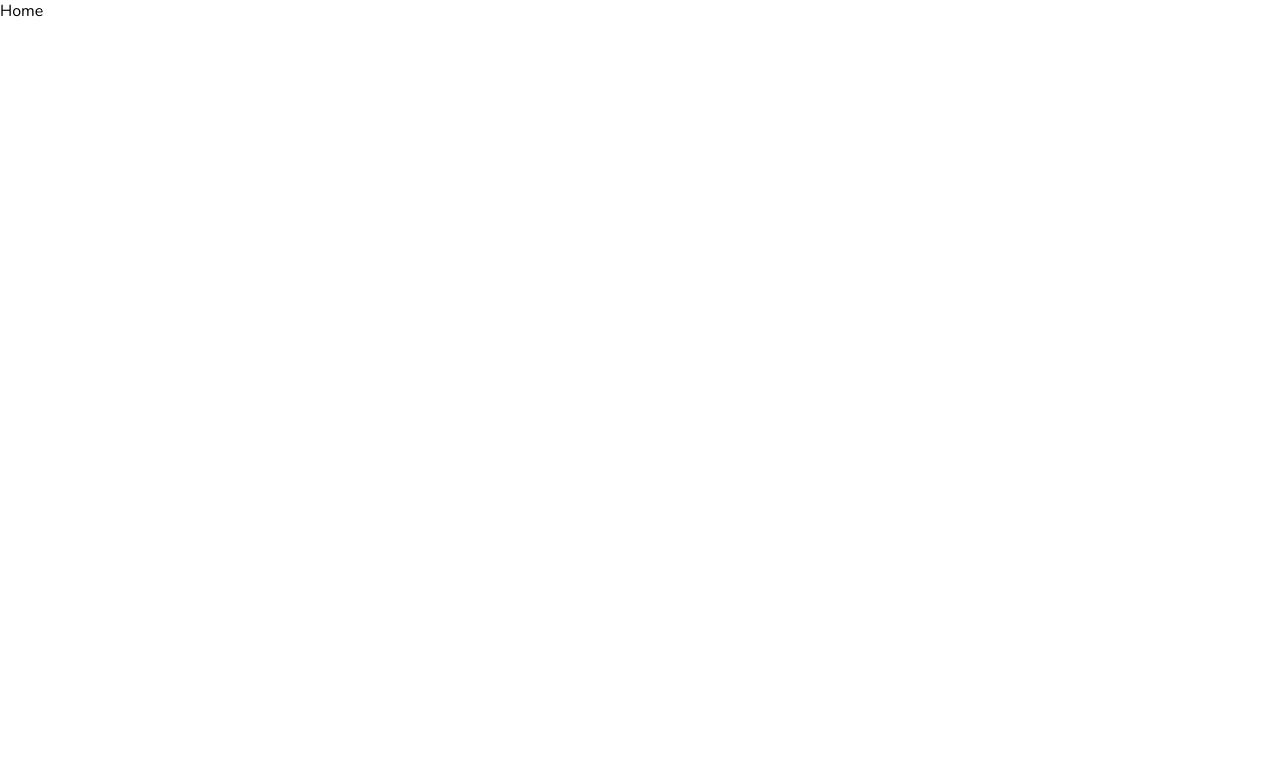
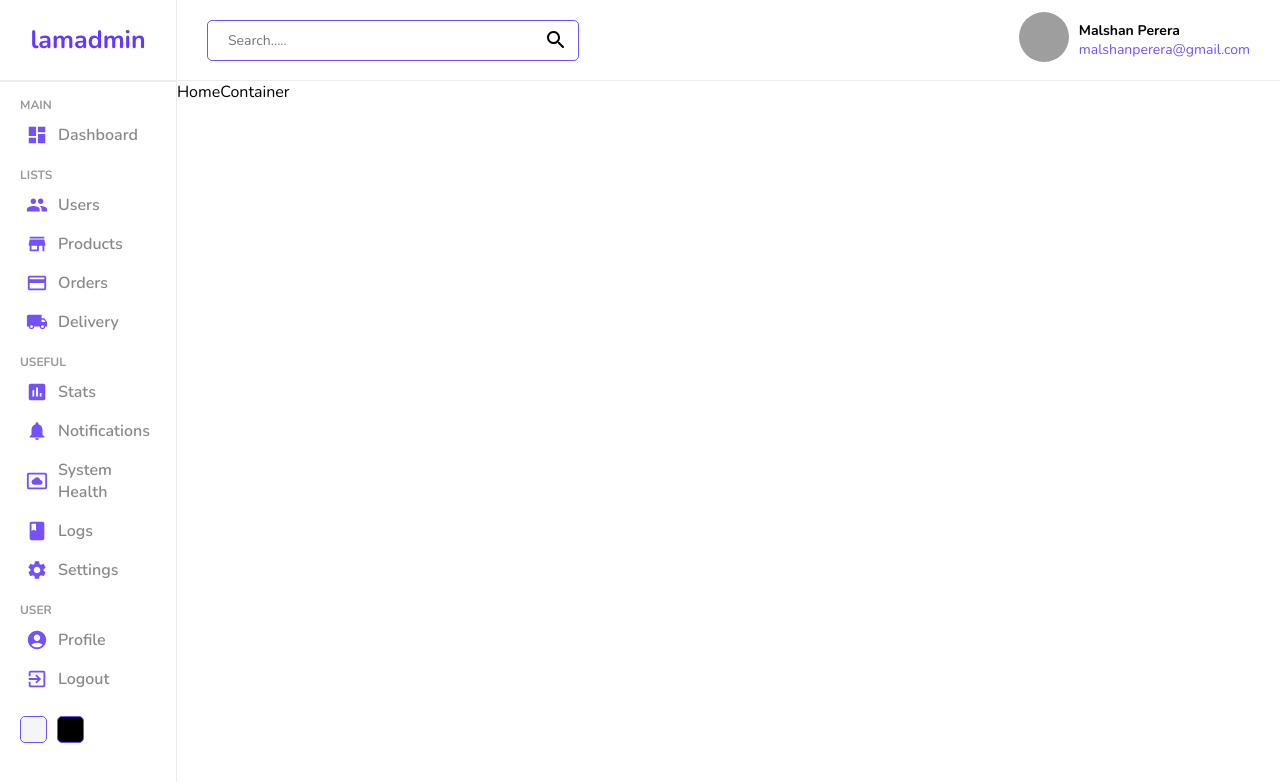
Before and after one commit to MalshanPerera/admin-panel-frontend, a React (Create React App) app: page / in a window 1280 px wide. Shown: the top 782 px of the page. Built offline with nearby package versions, Linux system fonts and the light colour scheme; grey boxes are pictures that could not be loaded.

Commit message:
Sidebar and Navbar

```diff
--- a/package.json
+++ b/package.json
@@ -3,6 +3,10 @@
   "version": "0.1.0",
   "private": true,
   "dependencies": {
+    "@emotion/react": "^11.9.3",
+    "@emotion/styled": "^11.9.3",
+    "@mui/icons-material": "^5.8.4",
+    "@mui/material": "^5.9.0",
     "@testing-library/jest-dom": "^5.16.4",
     "@testing-library/react": "^13.3.0",
     "@testing-library/user-event": "^13.5.0",
@@ -14,6 +18,7 @@
     "react-dom": "^18.2.0",
     "react-router-dom": "^6.3.0",
     "react-scripts": "5.0.1",
+    "sass": "^1.53.0",
     "typescript": "^4.7.4",
     "web-vitals": "^2.1.4"
   },
--- /dev/null
+++ b/src/components/navbar/Navbar.module.scss
@@ -0,0 +1,63 @@
+.navbar {
+  display: flex;
+  height: 80px;
+  border-bottom: 0.5px solid rgb(237, 235, 235);
+
+  .wrapper {
+    display: flex;
+    align-items: center;
+    justify-content: space-between;
+    width: 100%;
+    margin: 0 30px;
+
+    .search {
+      display: flex;
+      align-items: center;
+      justify-content: center;
+      width: 350px;
+      border-radius: 5px;
+      background-color: transparent;
+      padding: 5px 10px;
+      font-size: 14px;
+      border: 1px solid #7451f8;
+
+      input {
+        border: 0;
+        outline: none;
+        width: 100%;
+        font-size: 14px;
+        padding: 5px 10px;
+      }
+
+      .icon {
+        font-size: 25px;
+        margin-right: 10px;
+      }
+    }
+
+    .user {
+      display: flex;
+      align-items: center;
+      justify-content: center;
+
+      .details {
+        font-size: 14px;
+        margin-left: 10px;
+
+        .name {
+          font-weight: bold;
+        }
+
+        .email {
+          color: #7451f8;
+        }
+      }
+
+      .avatar {
+        width: 50px;
+        height: 50px;
+        border-radius: 50%;
+      }
+    }
+  }
+}
--- /dev/null
+++ b/src/components/navbar/Navbar.tsx
@@ -0,0 +1,30 @@
+import styles from './Navbar.module.scss';
+import SearchRoundedIcon from '@mui/icons-material/SearchRounded';
+
+const Navbar = () => {
+  return (
+    <div className={styles.navbar}>
+      <div className={styles.wrapper}>
+        <div className={styles.search}>
+          <input type='text' placeholder='Search.....' />
+          <SearchRoundedIcon />
+        </div>
+        <div className={styles.user}>
+          <div>
+            <img
+              src='https://bestprofilepictures.com/wp-content/uploads/2021/06/Anonymous-Profile-Pic-1.jpg'
+              alt=''
+              className={styles.avatar}
+            />
+          </div>
+          <div className={styles.details}>
+            <div className={styles.name}>Malshan Perera</div>
+            <div className={styles.email}>malshanperera@gmail.com</div>
+          </div>
+        </div>
+      </div>
+    </div>
+  );
+};
+
+export default Navbar;
--- /dev/null
+++ b/src/components/sidebar/Sidebar.module.scss
@@ -0,0 +1,106 @@
+.sidebar {
+  flex: 1;
+  border-right: 0.5px solid rgb(237, 235, 235);
+  min-height: 100vh;
+  background-color: white;
+
+  .header {
+    height: 80px;
+    display: flex;
+    align-items: center;
+    justify-content: center;
+
+    .logo {
+      font-size: 25px;
+      font-weight: bold;
+      color: #6439ff;
+    }
+  }
+
+  hr {
+    border: 0.5px solid rgb(237, 235, 235);
+    height: 0;
+  }
+
+  .content {
+    padding-left: 20px;
+    padding-right: 20px;
+
+    ul {
+      list-style: none;
+      padding: 0;
+      margin: 0;
+
+      .title {
+        font-size: 12px;
+        font-weight: bold;
+        color: #999;
+        margin-top: 15px;
+        margin-bottom: 5px;
+      }
+
+      li {
+        display: flex;
+        align-items: center;
+        padding: 6px;
+        cursor: pointer;
+        transition: all 0.3s ease-in-out;
+        margin-bottom: 5px;
+
+        &:hover {
+          background-color: #7451f8;
+          border-radius: 5px;
+
+          .icon {
+            color: white;
+          }
+
+          span {
+            color: white;
+          }
+        }
+
+        .icon {
+          font-size: 22px;
+          color: #7451f8;
+        }
+
+        span {
+          font-size: 16px;
+          font-weight: 600;
+          color: #888;
+          margin-left: 10px;
+        }
+      }
+    }
+  }
+
+  .footer {
+    display: flex;
+    align-items: center;
+    margin: 10px;
+
+    .color_options {
+      width: 25px;
+      height: 25px;
+      border-radius: 5px;
+      border: 1px solid #7451f8;
+      cursor: pointer;
+      margin-top: 10px;
+      margin-left: 10px;
+      transition: all 0.3s ease-in-out;
+
+      &:nth-child(1) {
+        background-color: whitesmoke;
+      }
+
+      &:nth-child(2) {
+        background-color: black;
+      }
+
+      &:hover {
+        border: 2px solid #7451f8;
+      }
+    }
+  }
+}
--- /dev/null
+++ b/src/components/sidebar/Sidebar.tsx
@@ -0,0 +1,87 @@
+import styles from './Sidebar.module.scss';
+import DashboardIcon from '@mui/icons-material/Dashboard';
+import PeopleIcon from '@mui/icons-material/People';
+import StoreMallDirectoryIcon from '@mui/icons-material/StoreMallDirectory';
+import CreditCardIcon from '@mui/icons-material/CreditCard';
+import LocalShippingIcon from '@mui/icons-material/LocalShipping';
+import InsertChartIcon from '@mui/icons-material/InsertChart';
+import NotificationsIcon from '@mui/icons-material/Notifications';
+import SettingsSystemDaydreamIcon from '@mui/icons-material/SettingsSystemDaydream';
+import BookIcon from '@mui/icons-material/Book';
+import SettingsIcon from '@mui/icons-material/Settings';
+import AccountCircleIcon from '@mui/icons-material/AccountCircle';
+import ExitToAppIcon from '@mui/icons-material/ExitToApp';
+
+const Sidebar = () => {
+  return (
+    <div className={styles.sidebar}>
+      <div className={styles.header}>
+        <span className={styles.logo}>lamadmin</span>
+      </div>
+      <hr />
+      <div className={styles.content}>
+        <ul>
+          <p className={styles.title}>MAIN</p>
+          <li>
+            <DashboardIcon className={styles.icon} />
+            <span>Dashboard</span>
+          </li>
+          <p className={styles.title}>LISTS</p>
+
+          <li>
+            <PeopleIcon className={styles.icon} />
+            <span>Users</span>
+          </li>
+          <li>
+            <StoreMallDirectoryIcon className={styles.icon} />
+            <span>Products</span>
+          </li>
+          <li>
+            <CreditCardIcon className={styles.icon} />
+            <span>Orders</span>
+          </li>
+          <li>
+            <LocalShippingIcon className={styles.icon} />
+            <span>Delivery</span>
+          </li>
+          <p className={styles.title}>USEFUL</p>
+          <li>
+            <InsertChartIcon className={styles.icon} />
+            <span>Stats</span>
+          </li>
+          <li>
+            <NotificationsIcon className={styles.icon} />
+            <span>Notifications</span>
+          </li>
+          <li>
+            <SettingsSystemDaydreamIcon className={styles.icon} />
+            <span>System Health</span>
+          </li>
+          <li>
+            <BookIcon className={styles.icon} />
+            <span>Logs</span>
+          </li>
+          <li>
+            <SettingsIcon className={styles.icon} />
+            <span>Settings</span>
+          </li>
+          <p className={styles.title}>USER</p>
+          <li>
+            <AccountCircleIcon className={styles.icon} />
+            <span>Profile</span>
+          </li>
+          <li>
+            <ExitToAppIcon className={styles.icon} />
+            <span>Logout</span>
+          </li>
+        </ul>
+      </div>
+      <div className={styles.footer}>
+        <div className={styles.color_options}></div>
+        <div className={styles.color_options}></div>
+      </div>
+    </div>
+  );
+};
+
+export default Sidebar;
--- a/src/pages/home/Home.module.scss
+++ b/src/pages/home/Home.module.scss
@@ -0,0 +1,7 @@
+.home {
+  display: flex;
+
+  .homeContainer {
+    flex: 7;
+  }
+}
--- a/src/pages/home/Home.tsx
+++ b/src/pages/home/Home.tsx
@@ -1,7 +1,17 @@
+import Navbar from '../../components/navbar/Navbar';
+import Sidebar from '../../components/sidebar/Sidebar';
 import styles from './Home.module.scss';
 
 const Home = () => {
-  return <div>Home</div>;
+  return (
+    <div className={styles.home}>
+      <Sidebar />
+      <div className={styles.homeContainer}>
+        <Navbar />
+        HomeContainer
+      </div>
+    </div>
+  );
 };
 
 export default Home;
```
Also changed, not shown: 1 other file (tests, documents, lock files or other folders).
